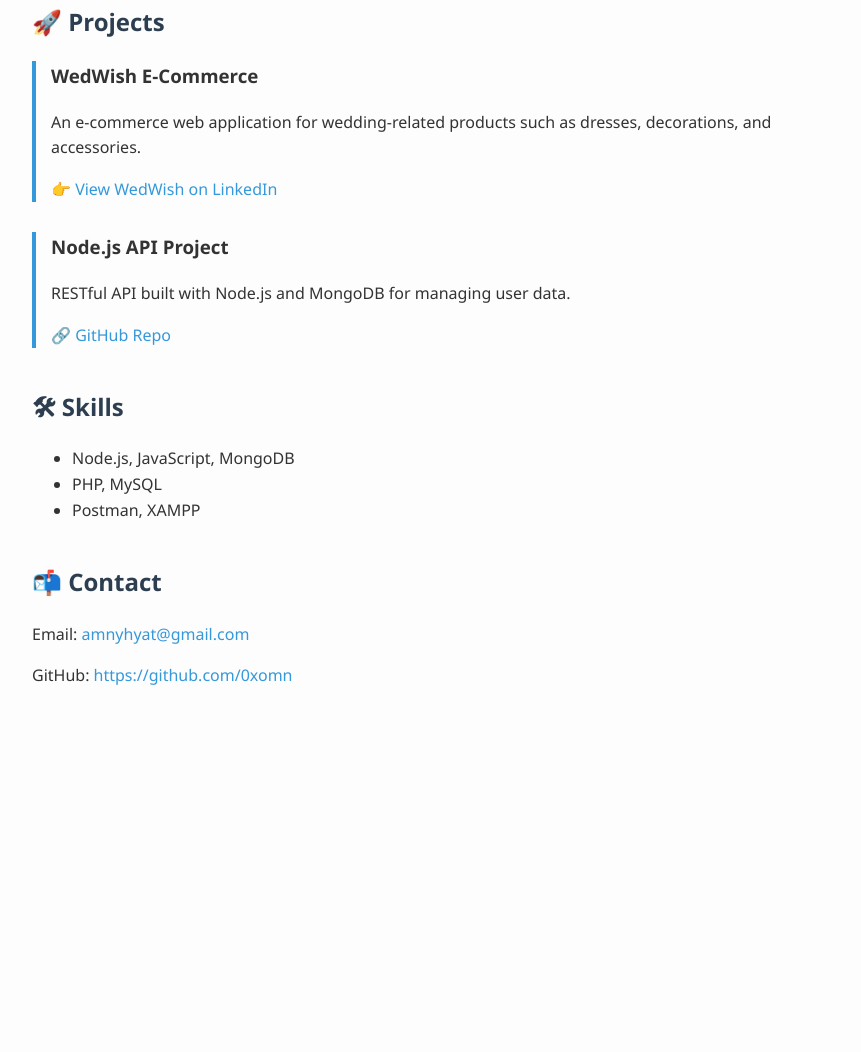
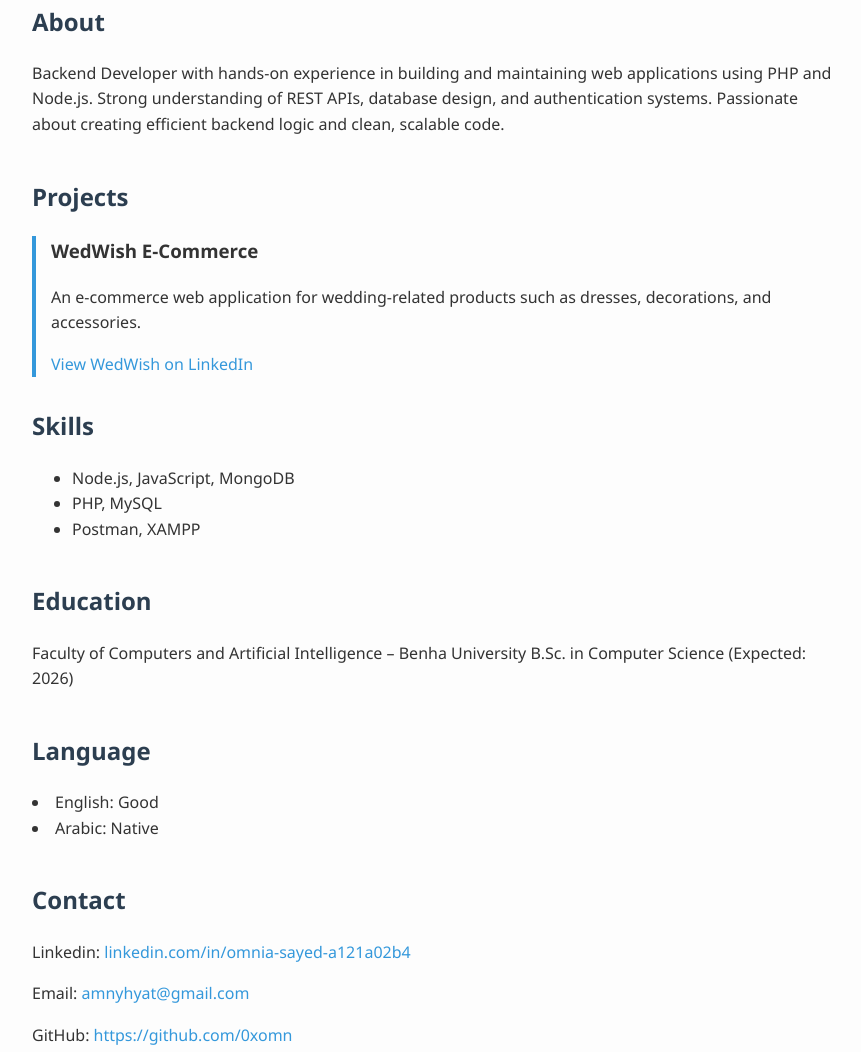
Before and after one commit to 0xomn/0xomn.github.io, a plain HTML site: page index.html in a window 1280 px wide. Shown: the part 197-1249 px from the top of the page, without its empty margins (208-1069 px from the left). Before the commit the page ends 986 px from the top, so only its background shows below. Drawn offline with Linux system fonts and the light colour scheme.

Commit message:
Update index.html

```diff
--- a/index.html
+++ b/index.html
@@ -38,39 +38,50 @@
   <h1>Omnia Sayed</h1>
   <p><strong>Backend Developer</strong> & <strong>Computer Science Student</strong></p>
 
+
+    <div class="section">
+    <h2> About</h2>
+      <p>
+        Backend Developer with hands-on experience in building and maintaining web applications using PHP and Node.js. Strong understanding of REST APIs, database design, and authentication systems. Passionate about creating efficient backend logic and clean, scalable code.
+      </p>
+    </div>
+
   <div class="section">
-    <h2>🚀 Projects</h2>
+    <h2> Projects</h2>
 
     <div class="project">
       <h3>WedWish E-Commerce</h3>
       <p>An e-commerce web application for wedding-related products such as dresses, decorations, and accessories.</p>
       <p>
-        👉 <a href="https://www.linkedin.com/posts/omnia-sayed-a121a02b4_webdevelopment-php-mysql-activity-7291059712446316544-A42l?utm_source=share&utm_medium=member_android&rcm=ACoAAEt9e64B372OmYk7nv5oMytX8szkgjLojnQ" target="_blank">
+         <a href="https://www.linkedin.com/posts/omnia-sayed-a121a02b4_webdevelopment-php-mysql-activity-7291059712446316544-A42l?utm_source=share&utm_medium=member_android&rcm=ACoAAEt9e64B372OmYk7nv5oMytX8szkgjLojnQ" target="_blank">
           View WedWish on LinkedIn
         </a>
       </p>
     </div>
 
-    <div class="project">
-      <h3>Node.js API Project</h3>
-      <p>RESTful API built with Node.js and MongoDB for managing user data.</p>
-      <p>
-        🔗 <a href="https://github.com/0xomn/node-api-project" target="_blank">GitHub Repo</a>
-      </p>
-    </div>
-  </div>
-
   <div class="section">
-    <h2>🛠 Skills</h2>
+    <h2> Skills</h2>
     <ul>
       <li>Node.js, JavaScript, MongoDB</li>
       <li>PHP, MySQL</li>
       <li>Postman, XAMPP</li>
     </ul>
   </div>
+    <div class="section">
+      <h2>Education</h2>
+      <p >Faculty of Computers and Artificial Intelligence – Benha University
+B.Sc. in Computer Science (Expected: 2026)</p>
+    </div>
+ <div class="section">
+      <h2>Language</h2>
+   <li> English: Good</li>
+  <li>Arabic: Native </li>
+
+ </div>
 
   <div class="section">
-    <h2>📬 Contact</h2>
+    <h2> Contact</h2>
+    <p>Linkedin: <a href="https://linkedin.com/in/omnia-sayed-a121a02b4">linkedin.com/in/omnia-sayed-a121a02b4</a></p>
     <p>Email: <a href="mailto:amnyhyat@gmail.com">amnyhyat@gmail.com</a></p>
     <p>GitHub: <a href="https://github.com/0xomn" target="_blank">https://github.com/0xomn</a></p>
   </div>
```
